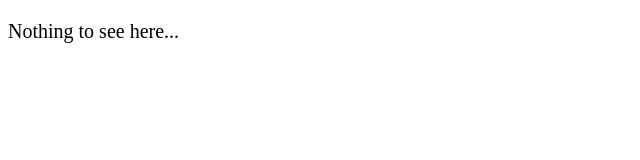
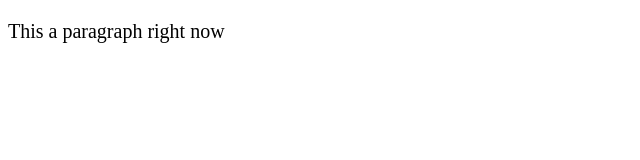
Before and after one commit to Kun-Faya-kun/Update2, a plain HTML site: page index.html in a window 1280 px wide. Shown: the whole page, without its empty margins (0-640 px from the left). Drawn offline with Linux system fonts and the light colour scheme.

Commit message:
creat paragraph in index

```diff
--- a/index.html
+++ b/index.html
@@ -15,7 +15,7 @@
 </head>
 
 <body>
-  <p>Nothing to see here...</p>
+  <p>This a paragraph right now</p>
   <!-- Project -->
   <script src="main.js"></script>
 </body>
```
